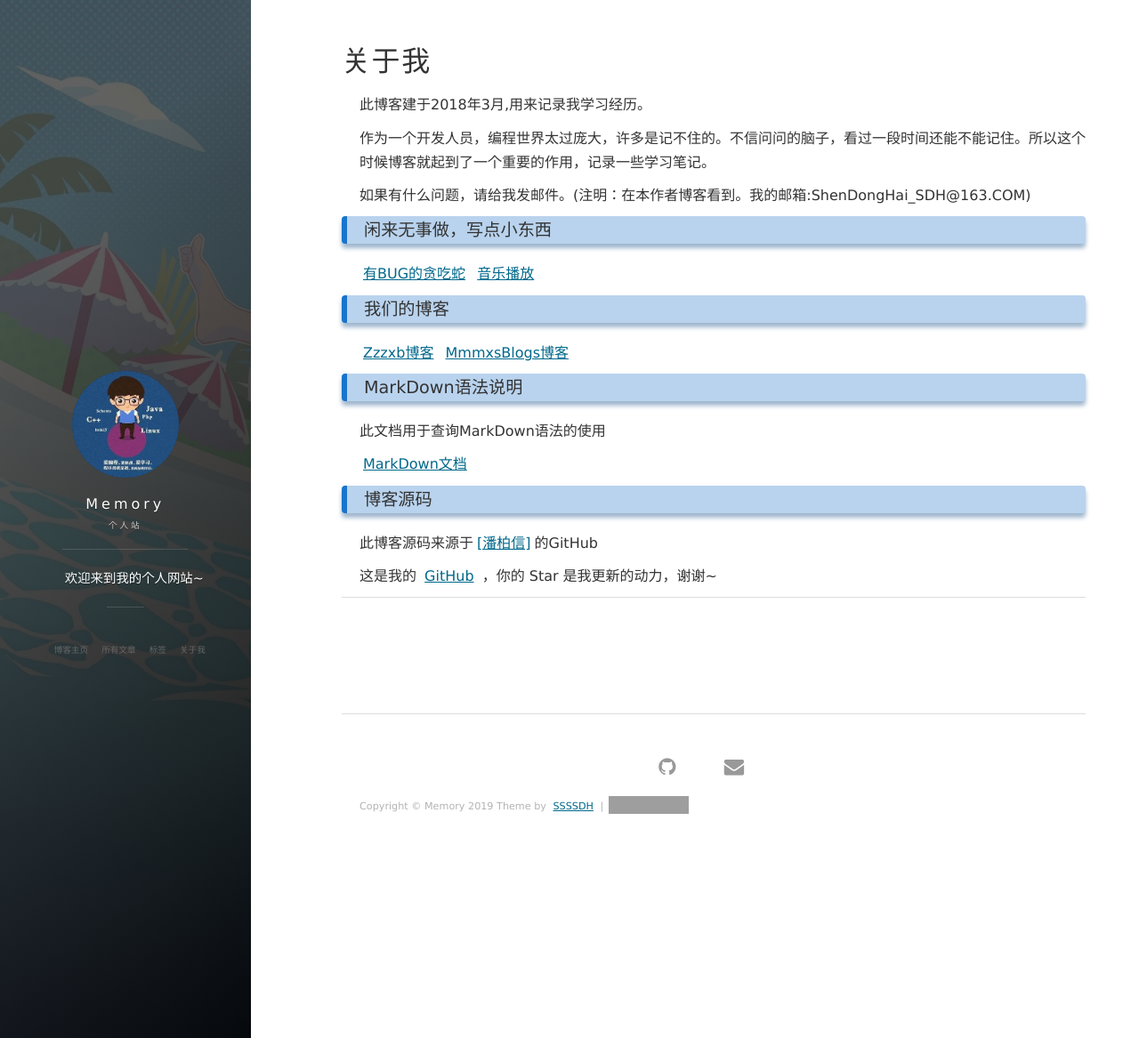
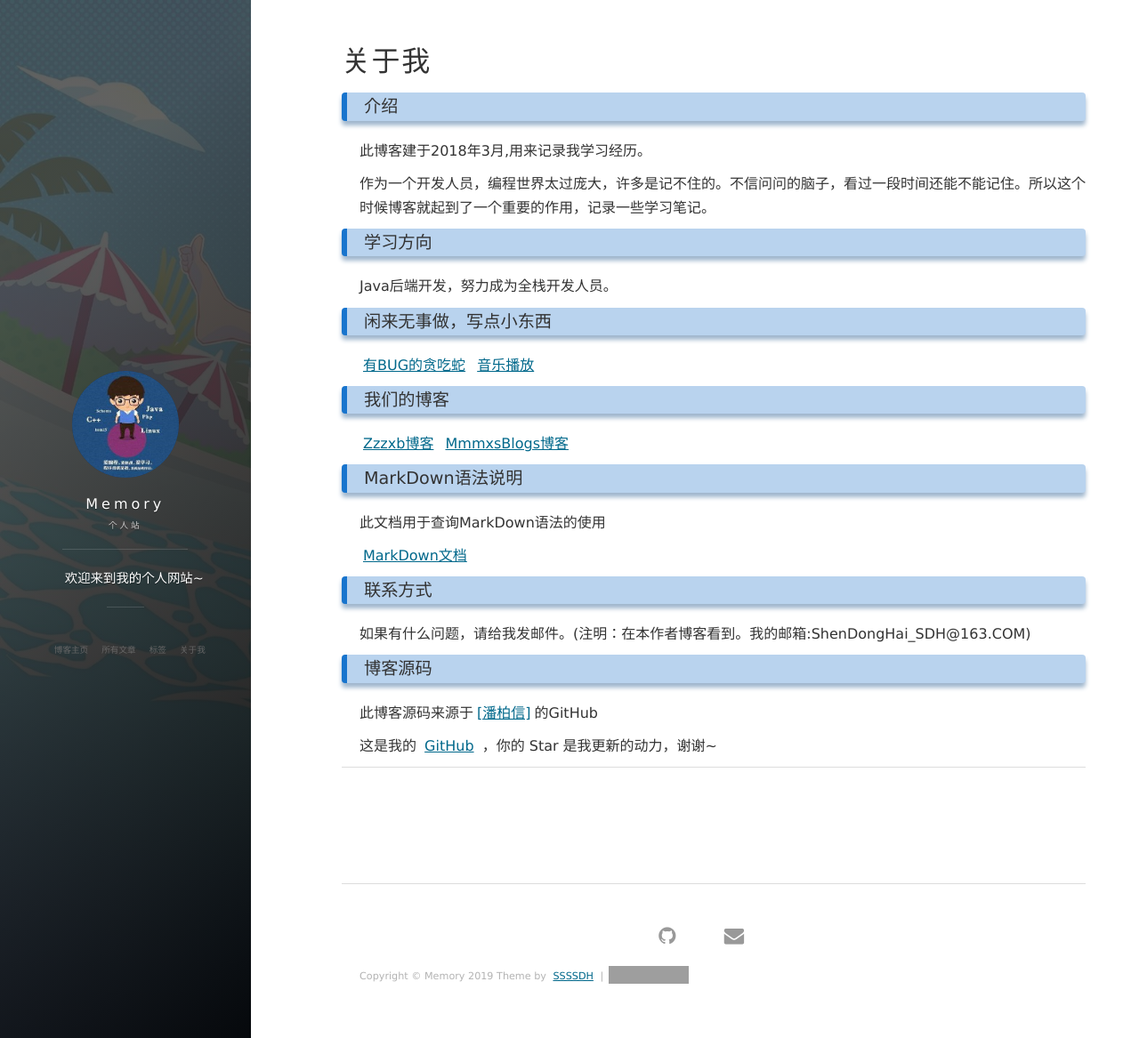
Before and after one commit to dhshenc/dhshenc.github.io, a Jekyll site: the page built from about.md, in a window 1280 px wide and 1167 px high. Shown: the whole window at 89% size. Built offline with Jekyll 4.4.1, drawn with Linux system fonts in a browser that asks for light colours; nearby versions of some CDN libraries; comment, search, counter and statistics services are not loaded; grey boxes are pictures that could not be loaded.

Commit message:
修改关于

```diff
--- a/about.md
+++ b/about.md
@@ -3,14 +3,23 @@ layout: page
 title: 关于我
 ---
 
+<h3>介绍</h3>
+
+<p>
+
 此博客建于2018年3月,用来记录我学习经历。
+
 <p>
 
 作为一个开发人员，编程世界太过庞大，许多是记不住的。不信问问的脑子，看过一段时间还能不能记住。所以这个时候博客就起到了一个重要的作用，记录一些学习笔记。
 
 <p>
 
-如果有什么问题，请给我发邮件。(注明：在本作者博客看到。我的邮箱:ShenDongHai_SDH@163.COM)
+<h3>学习方向</h3>
+
+<p>
+
+Java后端开发，努力成为全栈开发人员。
 
 <p>
 
@@ -24,8 +33,6 @@ title: 关于我
 <p>
 
 <h3> 我们的博客 </h3>
-
-<p>
 
 <p>
 
@@ -43,6 +50,14 @@ title: 关于我
 <p>
 
 <a target="_blank" href='https://www.appinn.com/markdown/index.html'>MarkDown文档</a>
+
+<p>
+
+<h3>联系方式</h3>
+
+<p>
+
+如果有什么问题，请给我发邮件。(注明：在本作者博客看到。我的邮箱:ShenDongHai_SDH@163.COM)
 
 <p>
 
```
